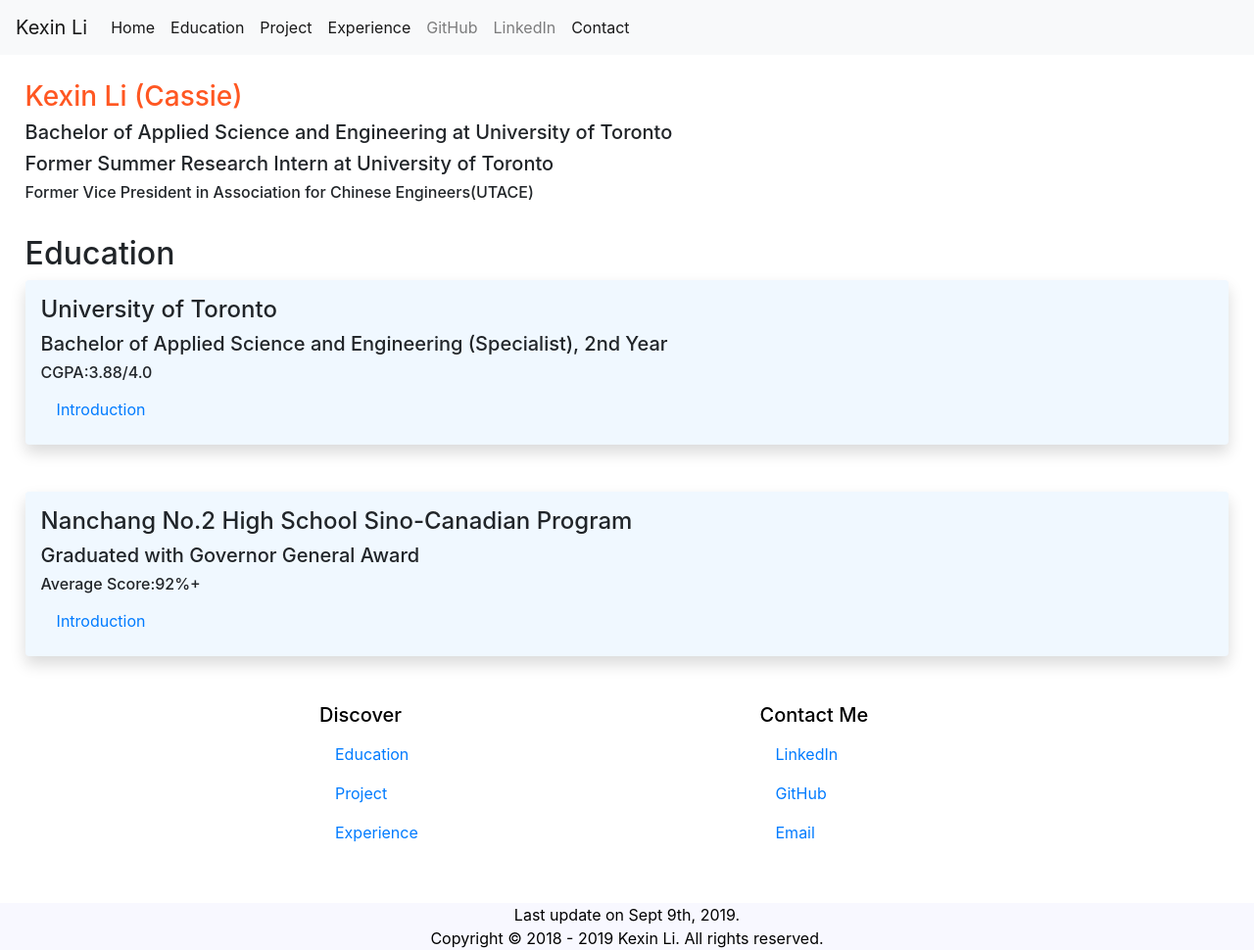
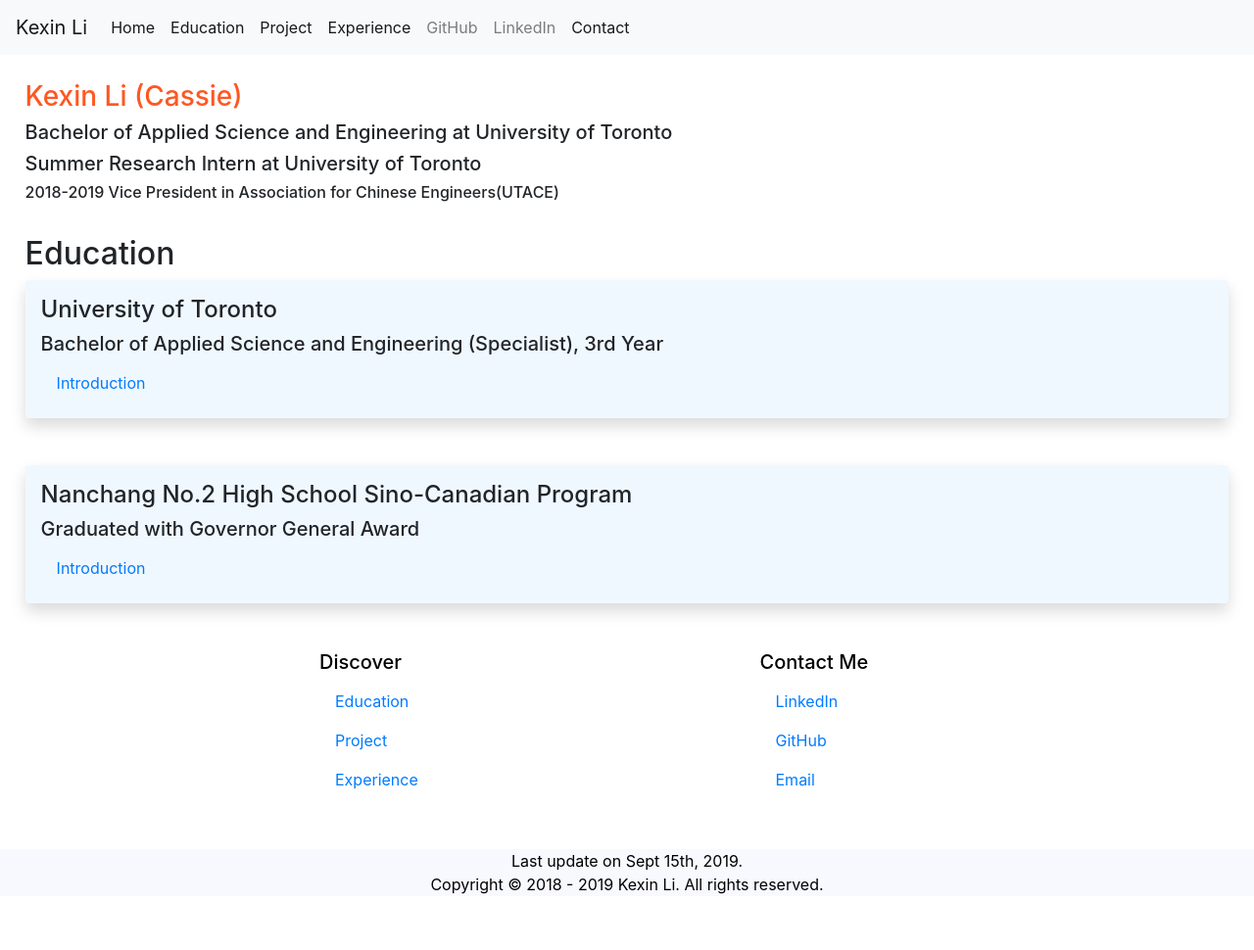
Before and after one commit to Kexin6/kexin6.github.io, a plain HTML site: page Education.html in a window 1280 px wide. Shown: the whole page at 98% size. After the commit the page ends 915 px from the top, so only its background shows below. Drawn offline with nearby package versions, Linux system fonts and the light colour scheme.

Commit message:
Made minor changes in all files regarding to information refresh

```diff
--- a/Education.html
+++ b/Education.html
@@ -58,8 +58,8 @@
     <h5>
         Bachelor of Applied Science and Engineering at University of Toronto
     </h5>
-    <h5>Former Summer Research Intern at University of Toronto</h5>
-    <h6>Former Vice President in Association for Chinese Engineers(UTACE)</h6>
+    <h5>Summer Research Intern at University of Toronto</h5>
+    <h6>2018-2019 Vice President in Association for Chinese Engineers(UTACE)</h6>
 
 </div>
 
@@ -67,15 +67,13 @@
     <h2>Education</h2>
     <div class="shadow p-3 mb-5 rounded" style="background-color: aliceblue">
         <h4>University of Toronto</h4>
-        <h5>Bachelor of Applied Science and Engineering (Specialist), 2nd Year</h5>
-        <h6>CGPA:3.88/4.0</h6>
+        <h5>Bachelor of Applied Science and Engineering (Specialist), 3rd Year</h5>
         <a class="nav-link" href="https://www.utoronto.ca">Introduction</a>
     </div>
 
     <div class="shadow p-3 mb-5 rounded" style="background-color: aliceblue">
         <h4>Nanchang No.2 High School Sino-Canadian Program</h4>
         <h5>Graduated with Governor General Award</h5>
-        <h6>Average Score:92%+</h6>
         <a class="nav-link" href="http://www.ncezzjb.com">Introduction</a>
     </div>
 
@@ -118,7 +116,7 @@
 </div>
 <div style="padding-top: 4%">
     <div style="text-align: center; background-color: ghostwhite;color: black">
-        <div>Last update on Sept 9th, 2019.</div>
+        <div>Last update on Sept 15th, 2019.</div>
         <div>Copyright © 2018 - 2019 Kexin Li. All rights reserved.</div>
 
     </div>
```
Also changed, not shown: Contact.html (+1 -1 lines), Experience.html (+6 -6 lines), Project.html (+4 -13 lines), mainPage.html (+3 -3 lines).
